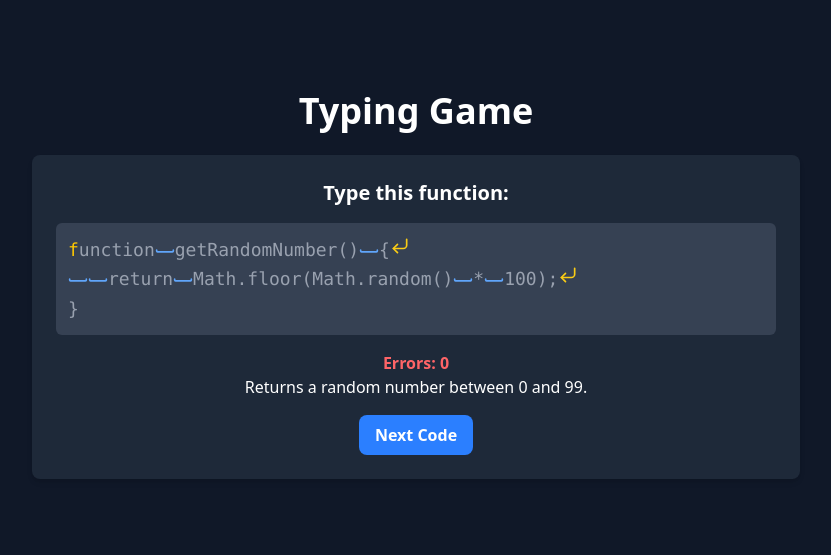
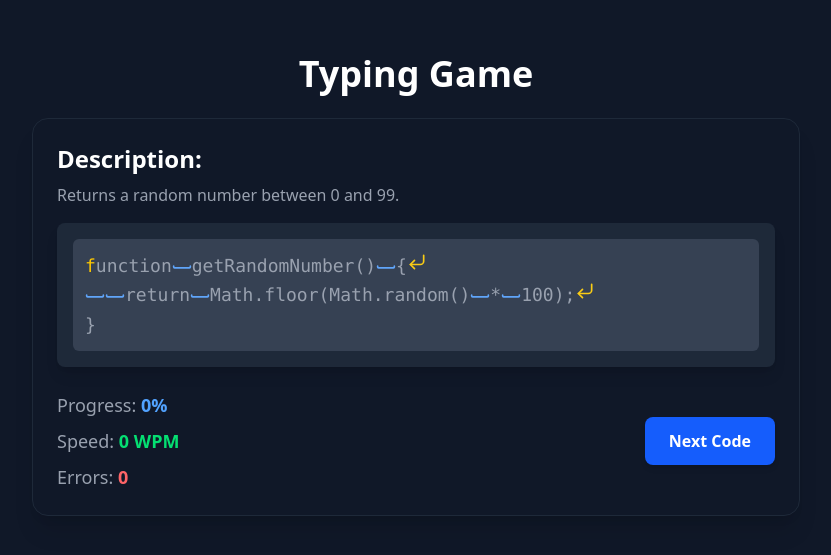
Before and after one commit to Ernesto248/typing-game, a React (Vite) app in the folder typing-game/: page / in a window 1280 px wide. Shown: the part 115-670 px from the top of the page, without its empty margins (224-1055 px from the left). Built offline with nearby package versions, Linux system fonts and the light colour scheme.

Commit message:
Added the wpm feature and restyled the components

```diff
--- /dev/null
+++ b/typing-game/src/components/ResultModal/index.tsx
@@ -0,0 +1,54 @@
+import { motion, AnimatePresence } from "framer-motion";
+
+interface ResultModalProps {
+  wpm: number;
+  errors: number;
+  onClose: () => void;
+  isOpen: boolean;
+  setIsOpen: (isOpen: boolean) => void;
+}
+
+const ResultModal = ({ wpm, errors, onClose, isOpen, setIsOpen }: ResultModalProps) => {
+  const handleClose = () => {
+    setIsOpen(false);
+    onClose();
+  };
+
+  return (
+    <AnimatePresence>
+      {isOpen && (
+        <motion.div
+          initial={{ opacity: 0 }}
+          animate={{ opacity: 1 }}
+          exit={{ opacity: 0 }}
+          transition={{ duration: 0.3, ease: "easeInOut" }}
+          className="fixed inset-0 flex items-center justify-center bg-black/40 backdrop-blur-md z-50"
+        >
+          {/* Modal container */}
+          <motion.div
+            initial={{ y: -20, opacity: 0, scale: 0.9 }}
+            animate={{ y: 0, opacity: 1, scale: 1 }}
+            exit={{ y: -20, opacity: 0, scale: 0.9 }}
+            transition={{ duration: 0.3, ease: "easeOut" }}
+            className="bg-gray-900 p-6 rounded-2xl shadow-xl w-96 text-center border border-gray-700"
+          >
+            <h2 className="text-3xl font-bold text-white mb-4">Your Results</h2>
+            <p className="text-lg text-green-400 font-medium">Speed: <span className="text-white">{wpm} WPM</span></p>
+            <p className="text-lg text-red-400 font-medium">Errors: <span className="text-white">{errors}</span></p>
+
+            <motion.button
+              onClick={handleClose}
+              whileHover={{ scale: 1.05 }}
+              whileTap={{ scale: 0.95 }}
+              className="mt-5 px-6 py-3 bg-blue-600 hover:bg-blue-700 text-white font-semibold rounded-lg shadow-md transition-all"
+            >
+              Next Code
+            </motion.button>
+          </motion.div>
+        </motion.div>
+      )}
+    </AnimatePresence>
+  );
+};
+
+export default ResultModal;
--- a/typing-game/src/components/TypingFrame/index.tsx
+++ b/typing-game/src/components/TypingFrame/index.tsx
@@ -1,8 +1,8 @@
-// TypingFrame.tsx
-import React from "react";
+import React, { useState, useEffect } from "react";
 import { motion } from "framer-motion";
 import { useTyping } from "../../hooks/useTyping";
 import TypingText from "../TypingText";
+import ResultModal from "../ResultModal";
 
 interface Props {
   text: string;
@@ -11,7 +11,15 @@ interface Props {
 }
 
 const TypingFrame = ({ text, onNextText, description }: Props) => {
-  const { userInput, currentIndex, errors, shake, reset } = useTyping(text);
+  const [isModalOpen, setIsModalOpen] = useState<boolean>(false);
+  const { userInput, currentIndex, errors, shake, isCompleted, wpm, reset } =
+    useTyping(text, isModalOpen);
+
+  useEffect(() => {
+    if (isCompleted) {
+      setIsModalOpen(true);
+    }
+  }, [isCompleted]);
 
   const handleNextText = (e: React.MouseEvent<HTMLButtonElement>) => {
     e.currentTarget.blur();
@@ -19,37 +27,86 @@ const TypingFrame = ({ text, onNextText, description }: Props) => {
     onNextText();
   };
 
+  const handleOnClose = () => {
+    setIsModalOpen(false);
+    reset();
+    onNextText();
+  };
+
   return (
     <motion.div
-      initial={{ opacity: 0, y: -20 }}
+      initial={{ opacity: 0, y: 20 }}
       animate={{ opacity: 1, y: 0 }}
-      transition={{ duration: 0.5 }}
-      className="bg-gray-800 p-6 rounded-lg shadow-md w-full max-w-3xl text-center"
+      transition={{ duration: 0.5, ease: "easeOut" }}
+      className="relative w-full max-w-3xl mx-auto p-6 bg-gray-900 rounded-2xl shadow-xl border border-gray-800"
     >
-      <motion.h2
-        initial={{ opacity: 0, y: -20 }} // Inicialmente fuera de vista (opaco y desplazado)
-        animate={{ opacity: 1, y: 0 }} // Después, se muestra completamente (opaco y centrado)
-        transition={{ duration: 0.5 }} // Duración de la animación
-        className="text-xl font-semibold mb-4"
+      {/* Descripción */}
+      <motion.div
+        initial={{ opacity: 0, x: -20 }}
+        animate={{ opacity: 1, x: 0 }}
+        transition={{ duration: 0.5, delay: 0.2 }}
+        className="mb-4"
       >
-        Type this function:
-      </motion.h2>
+        <h2 className="text-2xl font-bold text-white mb-2">Description:</h2>
+        <p className="text-gray-400">{description}</p>
+      </motion.div>
+
+      {/* Texto para escribir */}
+      <motion.div
+        initial={{ opacity: 0, scale: 0.9 }}
+        animate={{ opacity: 1, scale: 1 }}
+        transition={{ duration: 0.5, delay: 0.4 }}
+        className="relative bg-gray-800 p-4 rounded-lg shadow-lg"
+      >
         <TypingText
           text={text}
           userInput={userInput}
           currentIndex={currentIndex}
           shake={shake}
         />
-      <p className="mt-4 text-red-400 font-semibold">Errors: {errors}</p>
-      <motion.p>{description}</motion.p>
+      </motion.div>
+
+      {/* Progreso y estadísticas */}
+      <motion.div
+        initial={{ opacity: 0, y: 20 }}
+        animate={{ opacity: 1, y: 0 }}
+        transition={{ duration: 0.5, delay: 0.6 }}
+        className="mt-6 flex justify-between items-center"
+      >
+        <div className="space-y-2">
+          <p className="text-gray-400 text-lg">
+            Progress:{" "}
+            <span className="text-blue-400 font-semibold">
+              {Math.round((currentIndex / text.length) * 100)}%
+            </span>
+          </p>
+          <p className="text-gray-400 text-lg">
+            Speed: <span className="text-green-400 font-semibold">{wpm} WPM</span>
+          </p>
+          <p className="text-gray-400 text-lg">
+            Errors: <span className="text-red-400 font-semibold">{errors}</span>
+          </p>
+        </div>
+
+        {/* Botón Next Code */}
         <motion.button
           onClick={handleNextText}
-        whileHover={{ scale: 1.1 }}
-        whileTap={{ scale: 0.9 }}
-        className="mt-4 px-4 py-2 bg-blue-500 hover:bg-blue-600 text-white font-bold rounded-lg transition"
+          whileHover={{ scale: 1.05 }}
+          whileTap={{ scale: 0.95 }}
+          className="px-6 py-3 bg-blue-600 text-white font-semibold rounded-lg shadow-md hover:bg-blue-700 transition-all"
         >
           Next Code
         </motion.button>
+      </motion.div>
+
+      {/* Modal de resultados */}
+      <ResultModal
+        errors={errors}
+        wpm={wpm}
+        onClose={handleOnClose}
+        isOpen={isModalOpen}
+        setIsOpen={setIsModalOpen}
+      />
     </motion.div>
   );
 };
--- a/typing-game/src/components/TypingText/index.tsx
+++ b/typing-game/src/components/TypingText/index.tsx
@@ -20,11 +20,11 @@ function TypingText({ text, userInput, currentIndex, shake }: TypingTextProps) {
   return (
     <motion.p
       className="text-lg font-mono bg-gray-700 p-3 rounded-md text-left leading-relaxed whitespace-pre-wrap"
-      animate={shake ? { x: [-5, 5, -5, 5, 0] } : { x: 0 }} // Animación de shake
+      animate={shake ? { x: [-5, 5, -5, 5, 0] } : { x: 0 }}
       transition={{ duration: 0.2 }}
     >
       {lines.map((line, lineIndex) => (
-        <span key={lineIndex} className="block">
+        <span key={`line-${lineIndex}`} className="block">
           {line.split("").map((char, charIndex) => {
             const globalIndex = computeGlobalIndex(lineIndex, charIndex);
             let displayChar: string | React.JSX.Element = char;
@@ -47,7 +47,7 @@ function TypingText({ text, userInput, currentIndex, shake }: TypingTextProps) {
 
             return (
               <motion.span
-                key={globalIndex}
+                key={`char-${lineIndex}-${charIndex}`}
                 initial={{ opacity: 0 }}
                 animate={{
                   opacity: 1,
@@ -70,6 +70,7 @@ function TypingText({ text, userInput, currentIndex, shake }: TypingTextProps) {
           })}
           {lineIndex < lines.length - 1 && (
             <motion.span
+              key={`enter-${lineIndex}`}
               animate={
                 text[currentIndex] === "\n"
                   ? { scale: 1.2, rotate: 15, color: "#D97706" }
--- a/typing-game/src/hooks/useTyping.ts
+++ b/typing-game/src/hooks/useTyping.ts
@@ -1,19 +1,29 @@
 import { useEffect, useState } from "react";
 
-export const useTyping = (text: string) => {
+export const useTyping = (text: string, isModalOpen: boolean) => {
   const [userInput, setUserInput] = useState<string>("");
   const [currentIndex, setCurrentIndex] = useState<number>(0);
   const [errors, setErrors] = useState<number>(0);
   const [shake, setShake] = useState<boolean>(false);
+  const [isCompleted, setIsCompleted] = useState<boolean>(false);
+  const [startTime, setStartTime] = useState<number | null>(null);
+  const [wpm, setWpm] = useState<number>(0);
 
   const reset = () => {
     setUserInput("");
     setCurrentIndex(0);
     setErrors(0);
+    setIsCompleted(false);
+    setStartTime(null);
+    setWpm(0);
   };
 
+  // Efecto para manejar las pulsaciones del teclado
   useEffect(() => {
     const handleKeyDown = (event: KeyboardEvent) => {
+      if (isCompleted || isModalOpen) return;
+      if (!startTime) setStartTime(Date.now());
+
       const expectedChar = text[currentIndex];
 
       if (event.key === "Enter" && expectedChar === "\n") {
@@ -38,11 +48,32 @@ export const useTyping = (text: string) => {
         setUserInput((prev) => prev.slice(0, -1));
         setCurrentIndex((prev) => Math.max(0, prev - 1));
       }
+
+      // Si se llega al último caracter, marcar como completado
+      if (currentIndex +1 === text.length) {
+        setIsCompleted(true);
+      }
     };
 
     window.addEventListener("keydown", handleKeyDown);
     return () => window.removeEventListener("keydown", handleKeyDown);
-  }, [text, currentIndex]);
+  }, [text, currentIndex, startTime, isCompleted, isModalOpen]);
 
-  return { userInput, currentIndex, errors, shake, reset };
+  // Efecto para actualizar el WPM cada segundo
+  useEffect(() => {
+    if (!startTime || isCompleted || isModalOpen) return;
+
+    const interval = setInterval(() => {
+      const elapsedTime = (Date.now() - startTime) / 60000; // Tiempo en minutos
+      // Se asume que cada 5 caracteres equivale a una palabra
+      const wordsTyped = userInput.length / 5;
+      if (elapsedTime > 0) {
+        setWpm(Math.round(wordsTyped / elapsedTime));
+      }
+    }, 1000);
+
+    return () => clearInterval(interval);
+  }, [startTime, userInput, isCompleted, isModalOpen]);
+
+  return { userInput, currentIndex, errors, shake, isCompleted, wpm, reset };
 };
--- a/typing-game/tsconfig.app.json
+++ b/typing-game/tsconfig.app.json
@@ -1,5 +1,6 @@
 {
   "compilerOptions": {
+    "incremental": true,
     "tsBuildInfoFile": "./node_modules/.tmp/tsconfig.app.tsbuildinfo",
     "target": "ES2020",
     "useDefineForClassFields": true,
```
Lines whose indentation alone changed are shown as unchanged.
